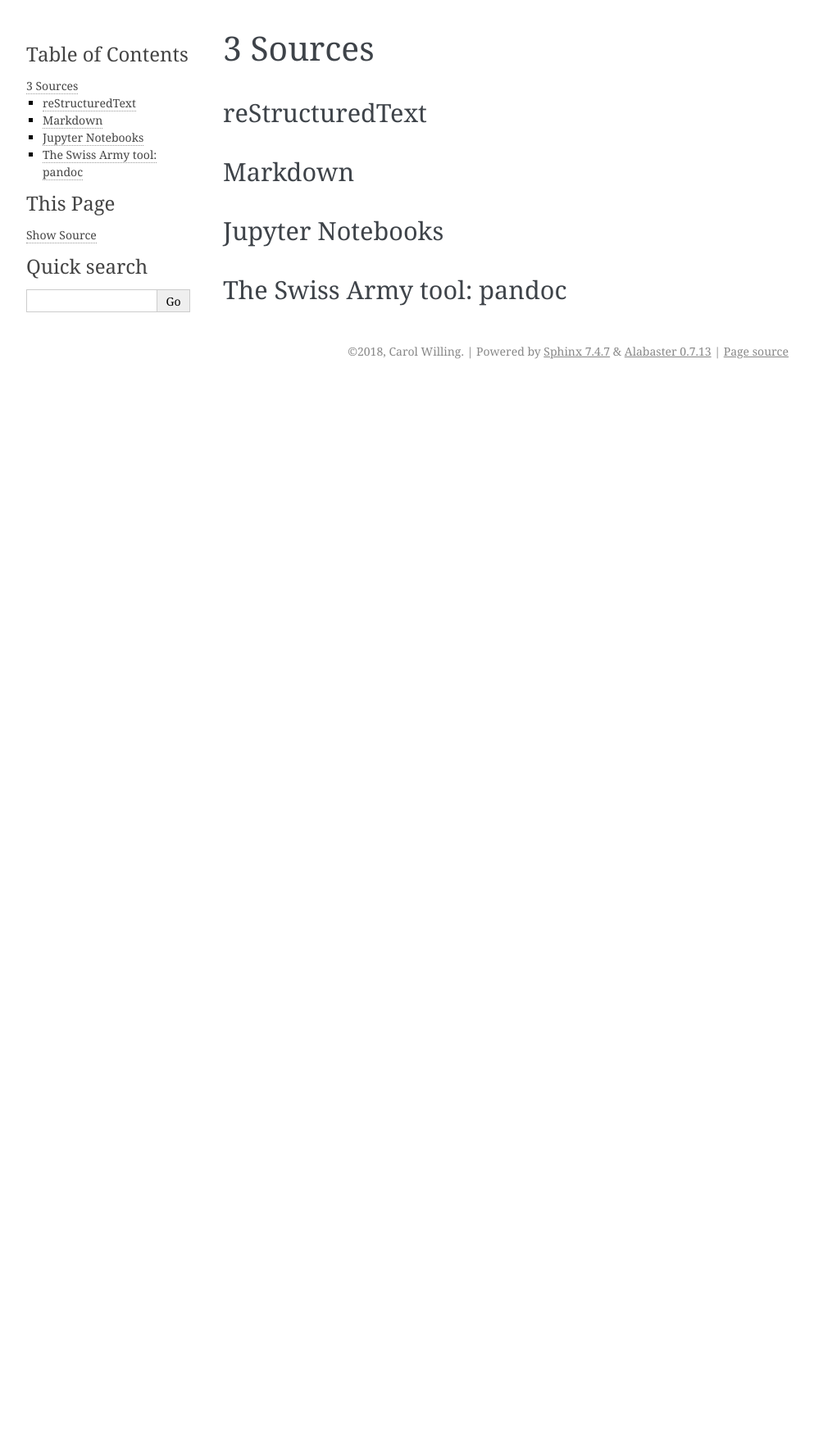
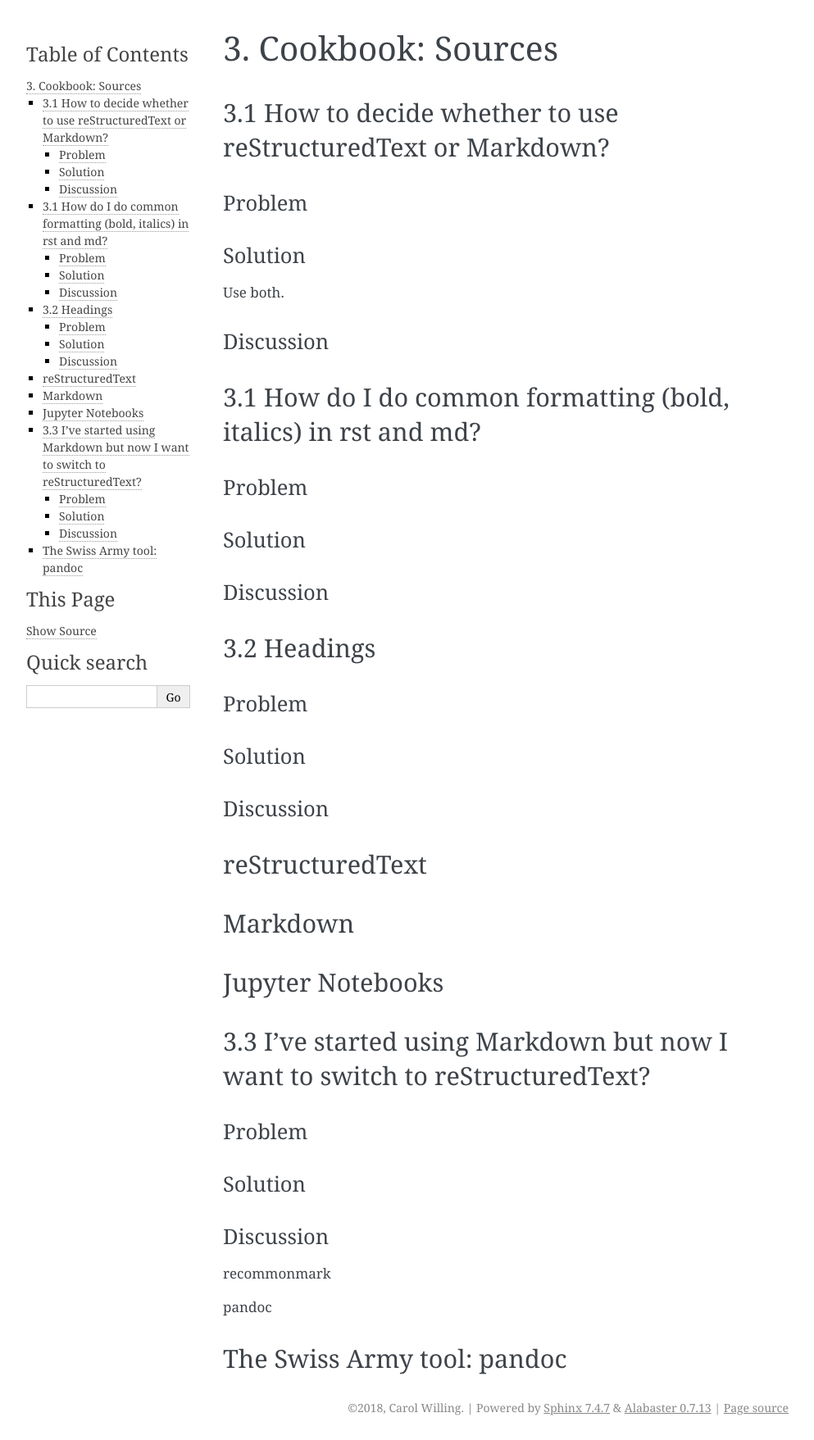
Before and after one commit to maxiaoan/practical-sphinx, a Sphinx documentation site: the page built from source/ch3-sources.rst, in a window 1280 px wide. Shown: the whole page at 82% size, without its empty margins (148-1141 px from the left). Built offline with Sphinx 7.4.7, drawn with Linux system fonts in a browser that asks for light colours; pages that are not in the unit, such as notebooks, are missing from menus; before the commit the page ends 900 px from its top, so only the background shows below that.

Commit message:
rename files

```diff
--- a/source/ch3-sources.rst
+++ b/source/ch3-sources.rst
@@ -1,5 +1,45 @@
-3 Sources
-=========
+3. Cookbook: Sources
+====================
+
+3.1 How to decide whether to use reStructuredText or Markdown?
+--------------------------------------------------------------
+
+Problem
+~~~~~~~
+
+Solution
+~~~~~~~~
+
+Use both.
+
+Discussion
+~~~~~~~~~~
+
+3.1 How do I do common formatting (bold, italics) in rst and md?
+----------------------------------------------------------------
+
+Problem
+~~~~~~~
+
+Solution
+~~~~~~~~
+
+Discussion
+~~~~~~~~~~
+
+3.2 Headings
+------------
+
+Problem
+~~~~~~~
+
+Solution
+~~~~~~~~
+
+Discussion
+~~~~~~~~~~
+
+
 
 reStructuredText
 ----------------
@@ -10,5 +50,22 @@ Markdown
 Jupyter Notebooks
 -----------------
 
+3.3 I've started using Markdown but now I want to switch to reStructuredText?
+------------------------------------------------------------------------------
+
+Problem
+~~~~~~~
+
+Solution
+~~~~~~~~
+
+Discussion
+~~~~~~~~~~
+
+recommonmark
+
+pandoc
+
+
 The Swiss Army tool: pandoc
 ---------------------------
--- /dev/null
+++ b/source/ch4-configuration.rst
@@ -0,0 +1,2 @@
+4. Cookbook: configuration
+==========================
--- /dev/null
+++ b/source/ch5-extensions.rst
@@ -0,0 +1,2 @@
+5. Cookbook: extensions
+=======================
--- a/source/ch7-configuration.rst
+++ /dev/null
@@ -1,2 +0,0 @@
-7 Cookbook: configuration
-=========================
--- a/source/ch8-extensions.rst
+++ /dev/null
@@ -1,2 +0,0 @@
-8 Cookbook: extensions
-======================
--- a/source/ch9-themes.rst
+++ /dev/null
@@ -1,2 +0,0 @@
-9 Cookbook: themes
-==================
```
Also changed, not shown: source/ch6-themes.rst (added, +16 -0 lines).
